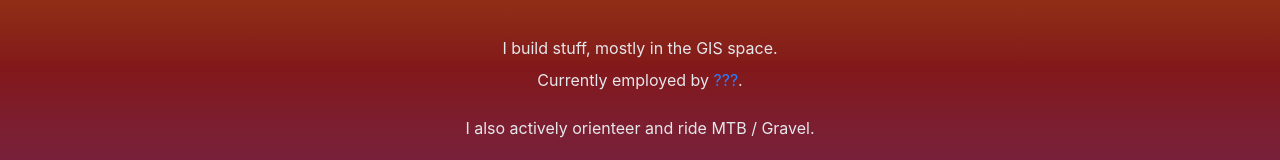
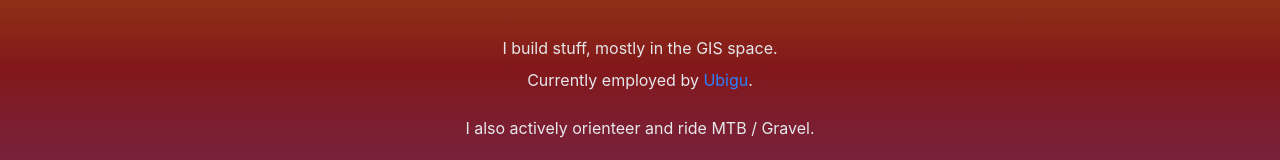
Before and after one commit to Lyrete/home-v2, a Next.js app: page / in a window 1280 px wide. Shown: the part 331-491 px from the top of the page. Built offline with nearby package versions, Linux system fonts and the light colour scheme.

Commit message:
Add new employment

```diff
--- /dev/null
+++ b/next.config.ts
@@ -0,0 +1,7 @@
+import type { NextConfig } from "next";
+
+const nextConfig: NextConfig = {
+  reactStrictMode: true,
+};
+
+export default nextConfig;
--- a/pages/index.tsx
+++ b/pages/index.tsx
@@ -31,8 +31,9 @@ const Home: NextPage = () => {
               className="text-blue-500"
               target="_blank"
               rel="noopener noreferrer"
+              href="https://ubigu.fi/en/"
             >
-              ???
+              Ubigu
             </a>
             .<br />
           </p>
```
